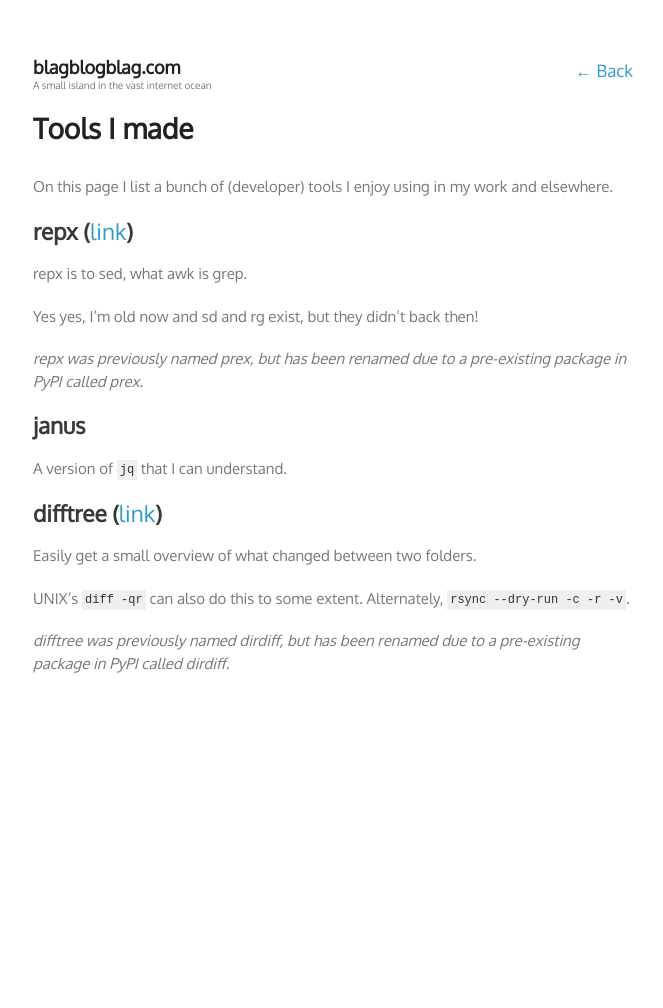
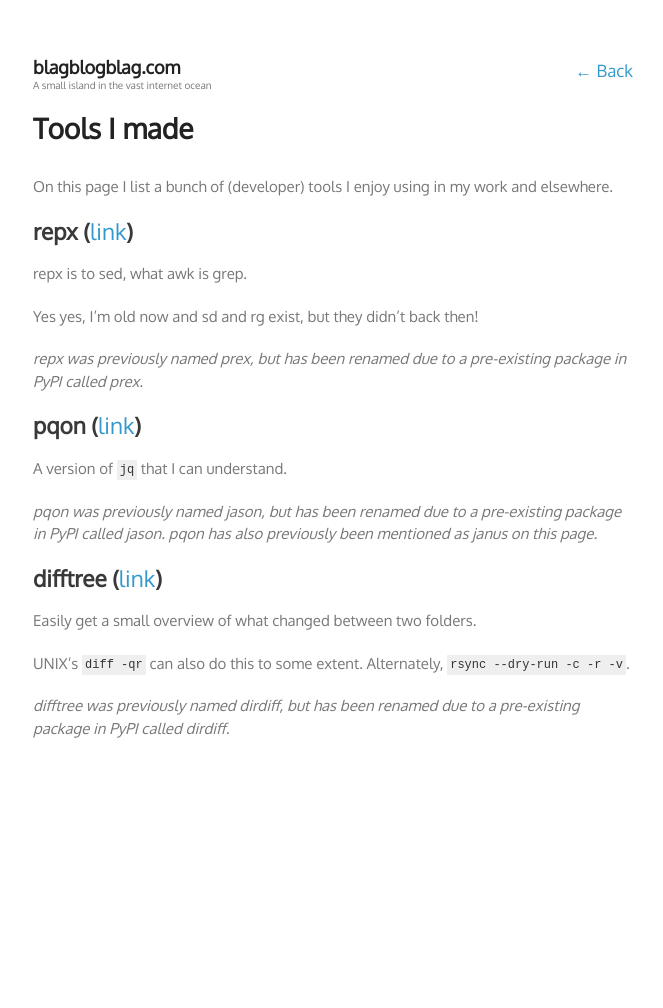
Before and after one commit to malthejorgensen/blagblogblag.com, a Jekyll site: the page built from tools-i-made.md, in a window 1280 px wide. Shown: the whole page, without its empty margins (307-970 px from the left). Built offline with Jekyll 4.4.1, drawn with Linux system fonts in a browser that asks for light colours; some web fonts are replaced.

Commit message:
Update tools-i-made.md: Rename janus (really jason?) to pqon

```diff
--- a/tools-i-made.md
+++ b/tools-i-made.md
@@ -14,8 +14,11 @@ Yes yes, I'm old now and sd and rg exist, but they didn't back then!
 _repx was previously named prex, but has been renamed due to a pre-existing
 package in PyPI called prex._
 
-## janus
+## pqon ([link](https://github.com/malthejorgensen/pqon))
 A version of `jq` that I can understand.
+
+_pqon was previously named jason, but has been renamed due to a pre-existing
+package in PyPI called jason. pqon has also previously been mentioned as janus on this page._
 
 ## difftree ([link](https://github.com/malthejorgensen/difftree))
 Easily get a small overview of what changed between two folders.
```
